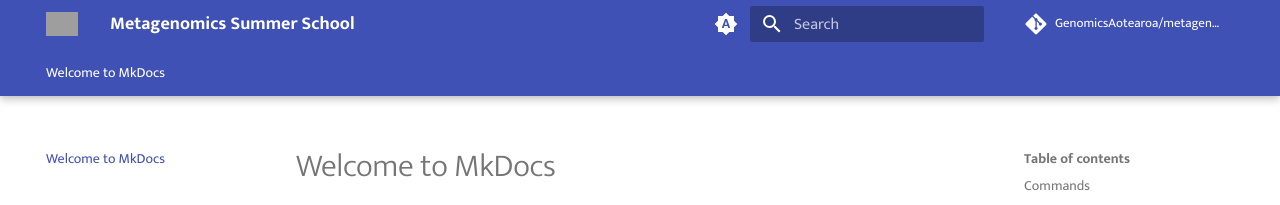
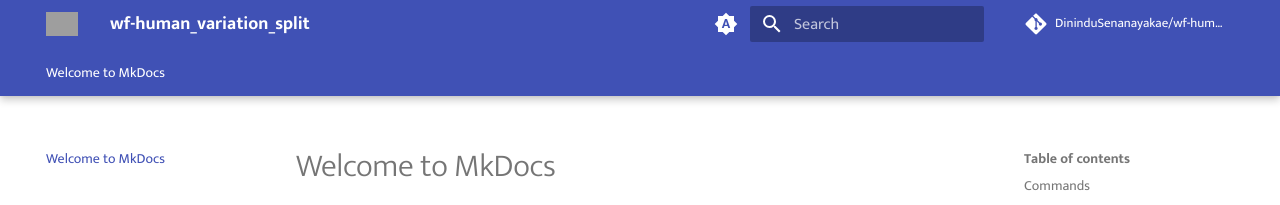
Before and after one commit to DininduSenanayake/wf-human-variation_split, an MkDocs documentation site: the page built from docs/index.md, in a window 1280 px wide. Shown: the top 205 px of the page. Built offline with MkDocs 1.6.1 and Material for MkDocs 9.7.7, drawn with Linux system fonts in a browser that asks for light colours; comment, search, counter and statistics services are not loaded; grey boxes are pictures that could not be loaded.

Commit message:
updated mkdocs yml

```diff
--- a/mkdocs.yml
+++ b/mkdocs.yml
@@ -1,11 +1,11 @@
-site_name: Metagenomics Summer School
-site_author: Genomics Aotearoa & NeSI
+site_name: wf-human_variation_split
+site_author: Dinindu Senanayake
 site_dir: public
 site_url: "https://genomicsaotearoa.github.io/metagenomics_summer_school/"
 
 #Repository information
 
-repo_name:   GenomicsAotearoa/metagenomics_summer_school
+repo_name:   DininduSenanayakae/wf-human-variation_split
 repo_url: https://github.com/GenomicsAotearoa/metagenomics_summer_school
 
 
```
